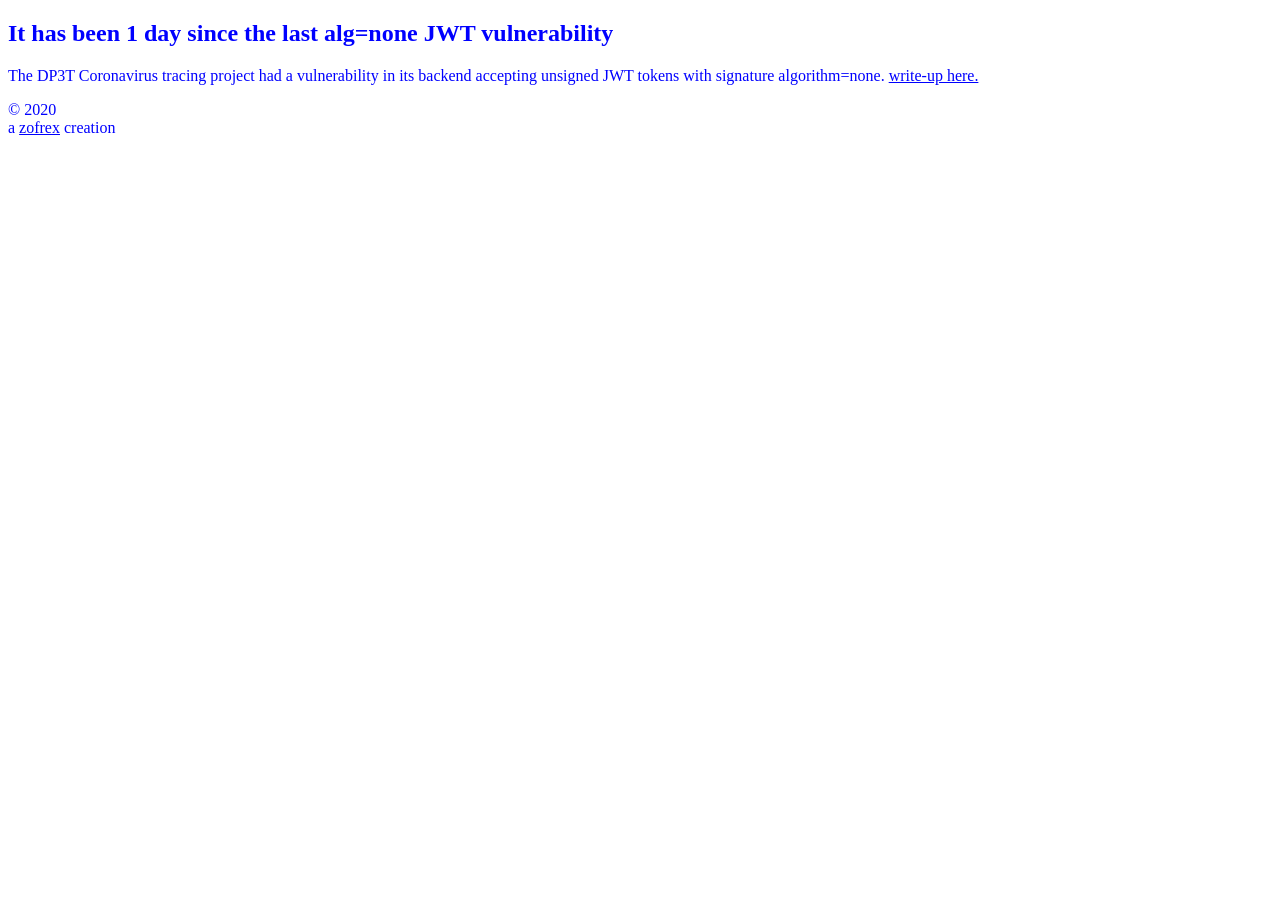
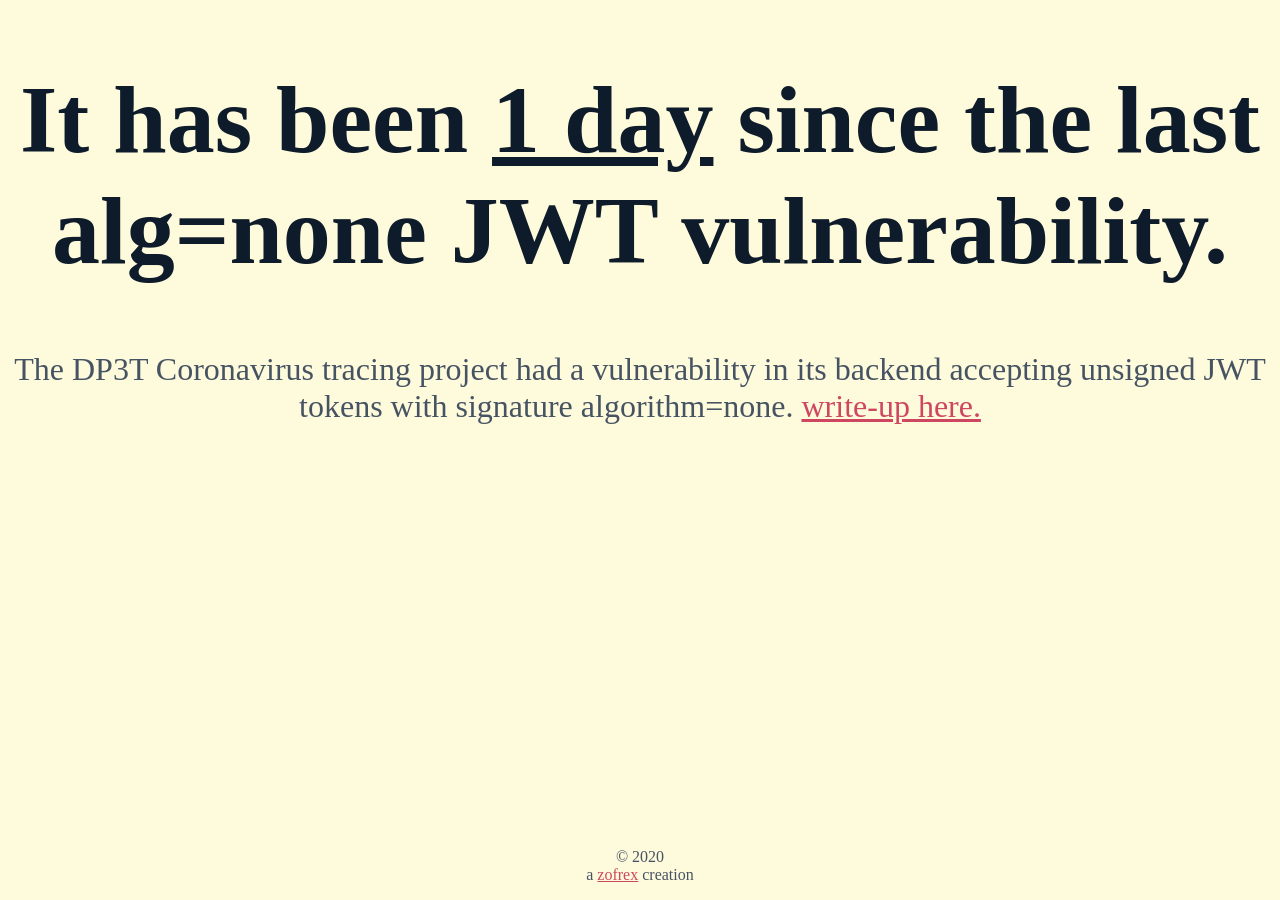
Before and after one commit to zofrex/howmanydayssinceajwtalgnonevuln, a Jekyll site: the page built from index.markdown, in a window 1280 px wide. Built offline with Jekyll 4.4.1, drawn with Linux system fonts in a browser that asks for light colours.

Commit message:
Make it pretty

```diff
--- a/_layouts/default.html
+++ b/_layouts/default.html
@@ -6,9 +6,9 @@
     <link rel="stylesheet" href="/styles.css">
   </head>
   <body>
-    <section>
+    <main>
       {{ content }}
-    </section>
+    </main>
     <footer>
       &copy; {{ "now" | date: "%Y" }}<br/>
       a <a href="https://www.zofrex.com">zofrex</a> creation
--- a/index.markdown
+++ b/index.markdown
@@ -7,6 +7,6 @@ layout: default
 
 {% assign latest_vuln = site.data.vulns | sort: "date" | last %}
 
-<h1>It has been {{ latest_vuln.date | since }} since the last alg=none JWT vulnerability</h1>
+<h1>It has been <span class="since">{{ latest_vuln.date | since }}</span> since the last alg=none JWT vulnerability.</h1>
 
 <p>{{ latest_vuln.description }}</p>
--- a/styles.scss
+++ b/styles.scss
@@ -2,4 +2,44 @@
 
 ---
 
-* { color: blue; }
+// https://coolors.co/011936-465362-fefadc-ce4760-69a2b0 (ignore cadet blue)
+
+body,html { margin: 0; }
+
+body {
+    display: flex;
+    min-height: 100vh;
+    flex-direction: column;
+    justify-content: space-between;
+    max-width: 1300px;
+    margin: 0 auto;
+    text-align: center;
+    background-color: #FEFADC;
+    color: #465362;
+}
+
+h1 {
+    color: #0D1B2A;
+    font-size: 6em;
+}
+
+p {
+    font-size: 2em;
+    color: #465362;
+}
+
+a {
+    color: #CE4760;
+}
+
+a:visited {
+    color: #878E99;
+}
+
+h1 .since {
+    text-decoration: underline;
+}
+
+footer {
+    padding-bottom: 1em;
+}
```
